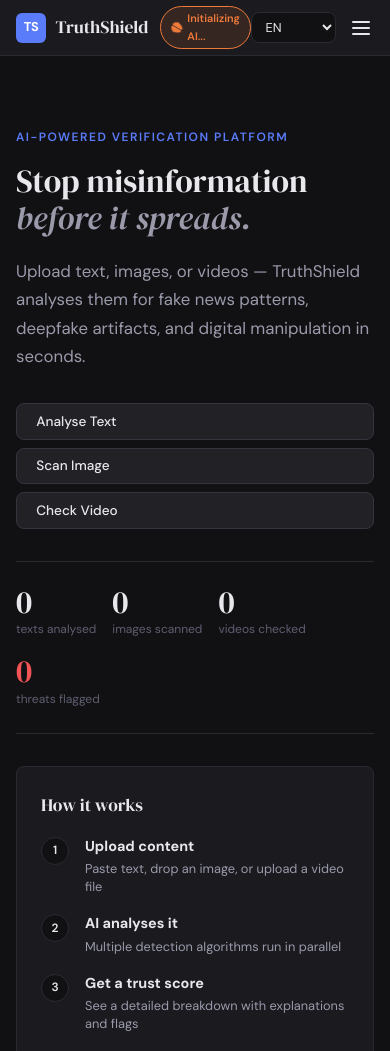
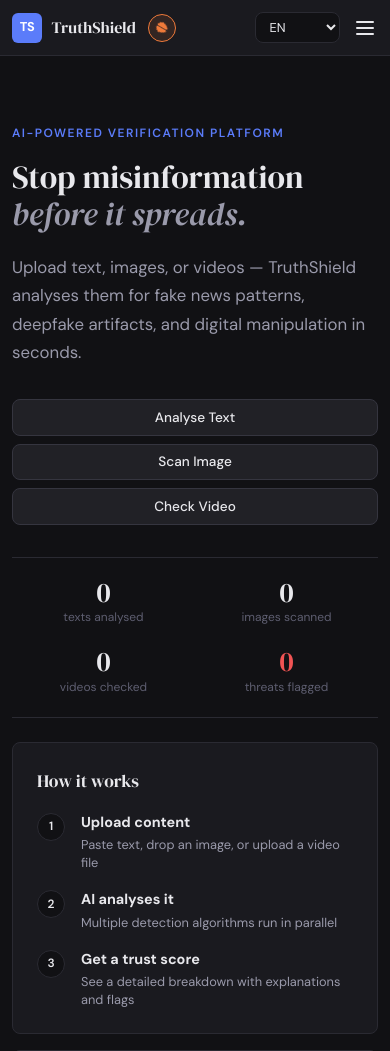
Before and after one commit to 22kathan/TruthShield, a plain HTML site: page index.html in a window 390 px wide. Shown: the top 1051 px of the page. Drawn offline with Linux system fonts and the light colour scheme.

Commit message:
Optimize mobile responsiveness, fix navbar badge, and prevent Safari auto-zoom on inputs

```diff
--- a/css/style.css
+++ b/css/style.css
@@ -292,21 +292,69 @@ footer{margin-top:3rem;padding:1.5rem 2.5rem;border-top:1px solid var(--border);
   .quiz-opts{grid-template-columns:1fr}
 }
 @media(max-width:640px){
-  #main-nav{padding:0 1rem}
+  #main-nav{padding:0 0.75rem; gap: 0.5rem;}
+  .nav-brand-wrap { gap: 0.4rem; }
+  .brand-name { font-size: 1rem; }
+
+  /* Compact round status badge to save precious space */
+  .ml-status-badge {
+    padding: 0.35rem;
+    border-radius: 50%;
+    width: 28px;
+    height: 28px;
+    display: inline-flex;
+    align-items: center;
+    justify-content: center;
+  }
+  .ml-status-badge span {
+    display: none;
+  }
+
   .nav-links{display:none;position:fixed;top:56px;left:0;right:0;background:var(--surface);
     flex-direction:column;padding:1rem;border-bottom:1px solid var(--border);box-shadow:var(--shadow-md)}
   .nav-links.open{display:flex}
   .mobile-toggle{display:flex}
-  .section{padding:1.5rem 1rem}
-  .hero-ctas{flex-direction:column}
+
+  .section{padding:1.25rem 0.75rem}
+  .hero-ctas{flex-direction:column; gap: 0.5rem;}
+  .hero-ctas .btn { width: 100%; justify-content: center; }
+
+  /* 2x2 Clean grid for stats on mobile */
+  .stats-row {
+    display: grid;
+    grid-template-columns: 1fr 1fr;
+    gap: 1.25rem 1rem;
+    padding: 1.25rem 0.5rem;
+    margin-bottom: 1.5rem;
+  }
+  .stat {
+    align-items: center;
+    text-align: center;
+  }
+  .stat-num { font-size: 1.75rem; }
+  .stat-div { display: none; }
+
   .footer-inner{flex-direction:column;gap:.4rem;text-align:center}
+
   .provenance-analytics-row {
     flex-direction: column;
     gap: 1rem;
     padding: 1rem;
+    align-items: center;
   }
   .provenance-legend-list {
     width: 100%;
+  }
+
+  /* Prevent Safari auto-zoom on focus by enforcing 16px font-size */
+  .textarea, .input, .ai-chat-input {
+    font-size: 16px !important;
+  }
+
+  /* Prevent table cells from breaking the layout with long strings */
+  .metadata-table td {
+    word-break: break-all;
+    overflow-wrap: anywhere;
   }
 }
 
```
